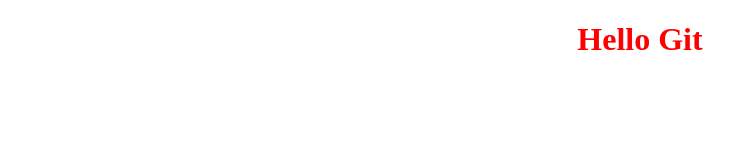
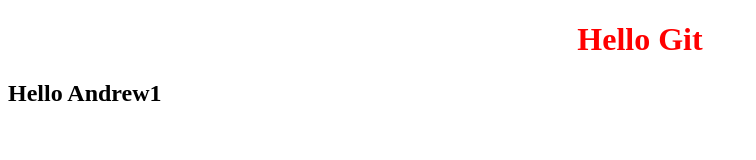
Before and after one commit to tania-dejak/my-awesome-app, a plain HTML site: page index.html in a window 1280 px wide. Shown: the whole page, without its empty margins (0-756 px from the left). Drawn offline with Linux system fonts and the light colour scheme.

Commit message:
Update index.html

```diff
--- a/index.html
+++ b/index.html
@@ -7,11 +7,14 @@
     <meta name="viewport" content="width=device-width, initial-scale=1.0">
     <link rel="stylesheet" href="src/style.css">
 
-    <title>Document</title>
+  <title>My-awesson-app</title>
 </head>
 
 <body>
     <h1>Hello Git</h1>
+      <h2>
+        Hello Andrew1
+    </h2>
     <script src="src/index.js"></script>
 </body>
 
```
